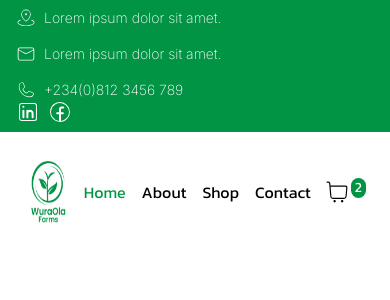
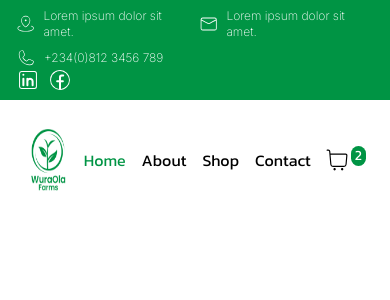
Before and after one commit to OlaiwonAbdullahi/WuraOla-Farms, a React (Vite) app: page / in a window 390 px wide. Shown: the top 300 px of the page. Built offline with nearby package versions, Linux system fonts and the light colour scheme.

Commit message:
update TopHeader.jsx

```diff
--- a/src/components/TopHeader.jsx
+++ b/src/components/TopHeader.jsx
@@ -3,16 +3,18 @@ import { CiFacebook, CiLinkedin, CiMail } from "react-icons/ci";
 const TopHeader = () => {
   return (
     <div className="bg-secondary font-inter flex-col md:flex-row text-primary p-2 font-extralight flex justify-between px-4">
-      <div className=" flex gap-4 flex-col  md:flex-row">
-        <div className=" flex items-center gap-2 text-sm">
-          <PiMapPinAreaThin className=" w-5 h-5" />
-          Lorem ipsum dolor sit amet.
+      <div className=" flex md:gap-4 gap-2 flex-col  md:flex-row">
+        <div className=" flex gap-2">
+          <div className=" flex items-center gap-2 md:text-sm text-xs">
+            <PiMapPinAreaThin className=" w-5 h-5" />
+            Lorem ipsum dolor sit amet.
+          </div>
+          <div className=" flex items-center gap-2 md:text-sm text-xs">
+            <CiMail className=" w-5 h-5" />
+            Lorem ipsum dolor sit amet.
+          </div>
         </div>
-        <div className=" flex items-center gap-2 text-sm">
-          <CiMail className=" w-5 h-5" />
-          Lorem ipsum dolor sit amet.
-        </div>
-        <div className=" flex items-center gap-2 text-sm">
+        <div className=" flex items-center gap-2 md:text-sm text-xs">
           <PiPhoneThin className=" w-5 h-5" />
           +234(0)812 3456 789
         </div>
```
